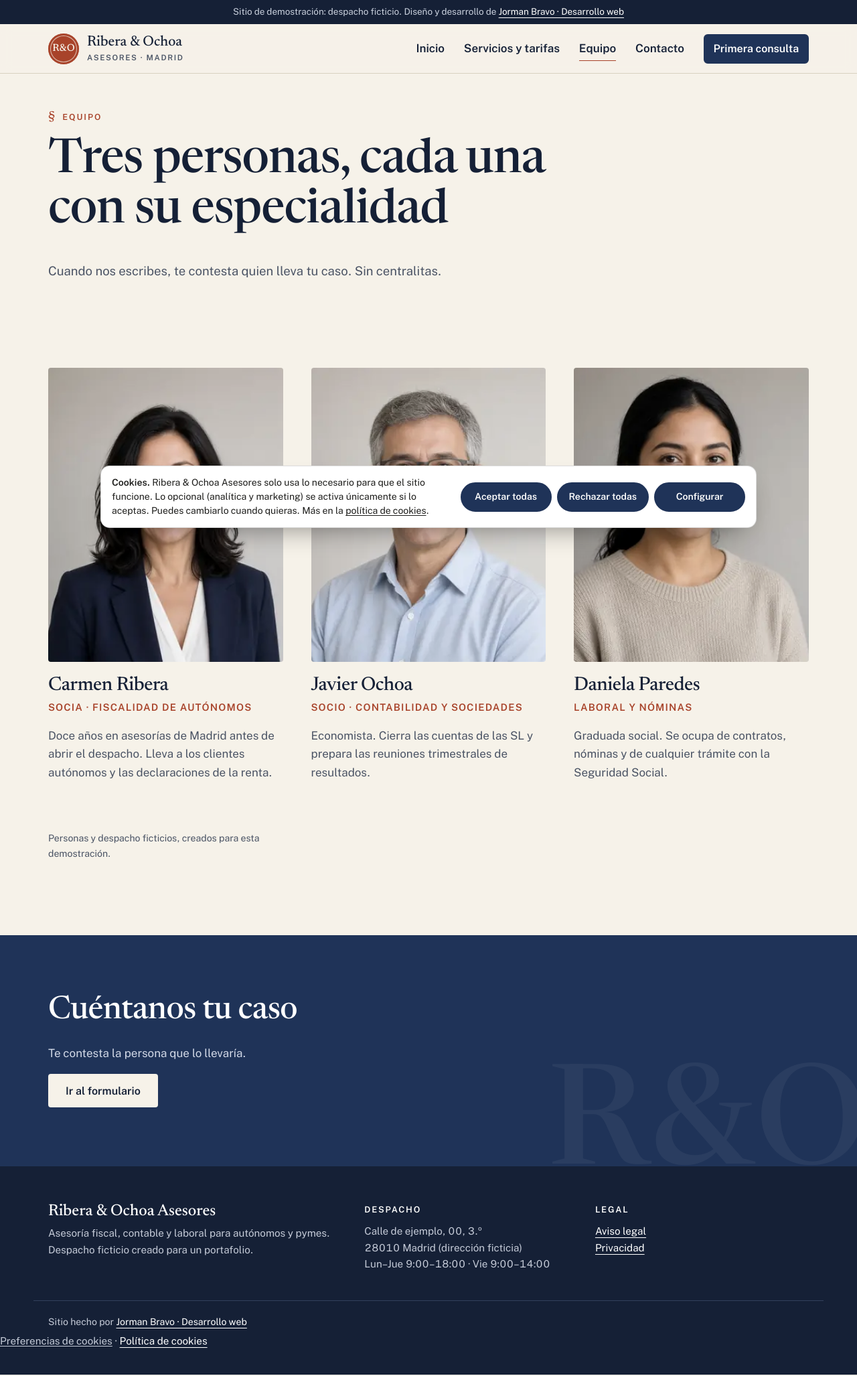
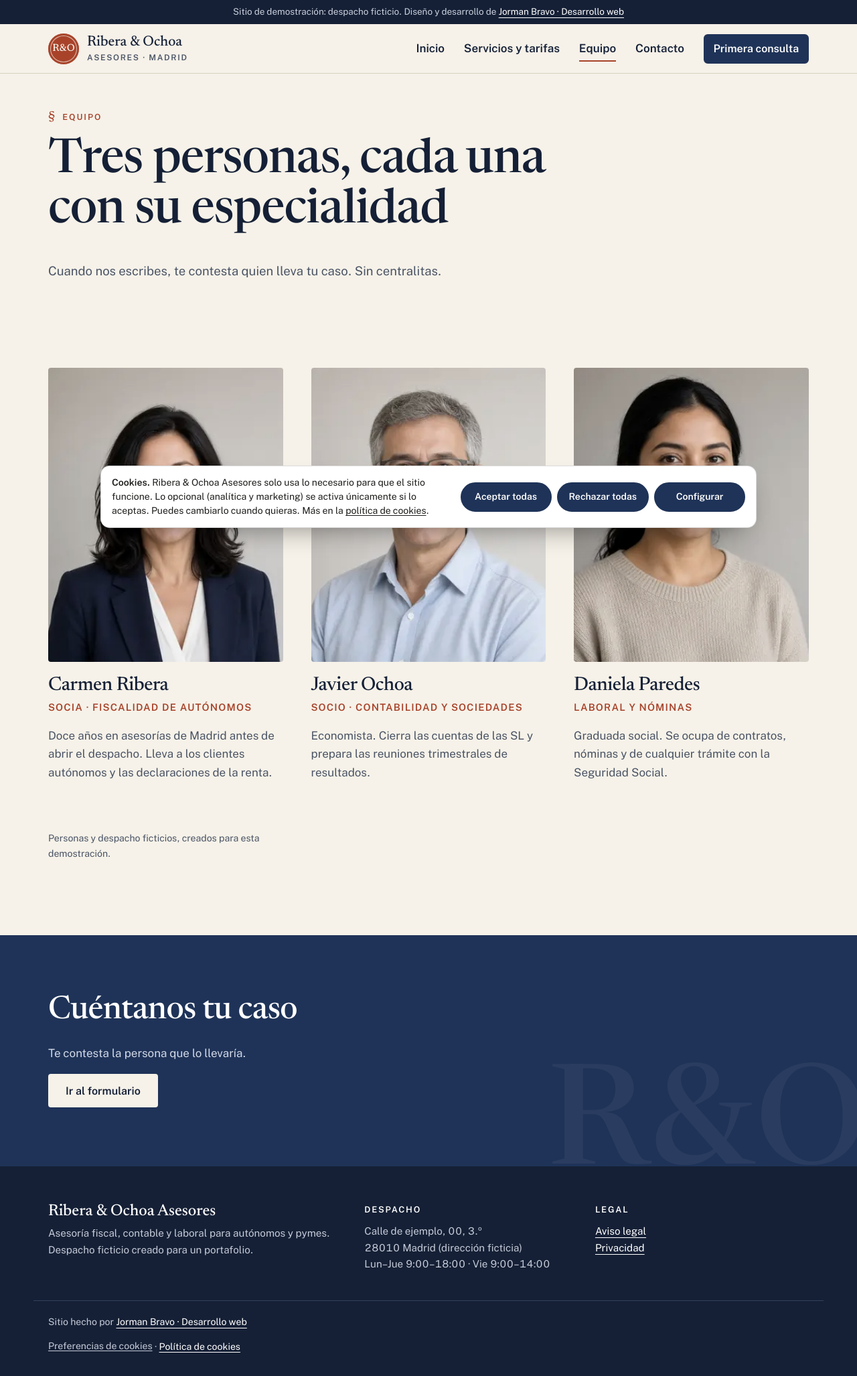
Before and after one commit to jormanj2b/demo-asesoria, a plain HTML site: page equipo.html in a window 1280 px wide. Shown: the whole page at 67% size. Drawn offline with Linux system fonts and the light colour scheme.

Commit message:
Ronda 2: etiquetas de 12 px, menú de 44 px, aviso de cookies en la columna del pie

```diff
--- a/cookies.css
+++ b/cookies.css
@@ -28,7 +28,7 @@
 .ck-dialog .ck-cat input[type=checkbox]:disabled{opacity:.55;cursor:not-allowed}
 .ck-small{font-size:.82rem}
 .ck-foot{margin:.6rem 0 0}
-.ck-link{font:inherit;color:inherit;background:none;border:0;padding:.35rem 0;min-height:24px;text-decoration:underline;text-underline-offset:2px;cursor:pointer}
+.ck-link{font:inherit;color:inherit;background:none;border:0;padding:.35rem 0;min-height:44px;display:inline-flex;align-items:center;text-decoration:underline;text-underline-offset:2px;cursor:pointer}
 @keyframes ck-in{from{opacity:0;transform:translateY(8px)}to{opacity:1;transform:none}}
 @media (prefers-reduced-motion:reduce){.ck-banner{animation:none}.ck-dialog .ck-cat input[type=checkbox],.ck-dialog .ck-cat input[type=checkbox]::after{transition:none}}
 @media (max-width:560px){.ck-banner{left:8px;right:8px;bottom:8px;padding:12px}.ck-btn{min-width:0;flex:1 1 30%;padding:.55rem .6rem;font-size:.84rem}}
--- a/styles.css
+++ b/styles.css
@@ -201,3 +201,9 @@ img:not([src$=".svg"]){background-color:var(--paper-2)}
   .stamp{left:auto;right:4px;bottom:-30px;min-width:0;padding:.75rem 1rem}
   .stamp b{font-size:1.3rem}
 }
+/* ronda 2: aviso de cookies alineado con la columna del pie */
+.foot>.ck-foot{max-width:var(--wrap);margin:.2rem auto 0;padding:0 22px;font-size:.88rem}
+/* ronda 2: ninguna etiqueta por debajo de 12 px */
+.logo small,.stamp-k{font-size:.75rem}
+.skip{display:inline-flex;align-items:center;min-height:44px}
+.nav a{min-height:44px;display:inline-flex;align-items:center}
```
